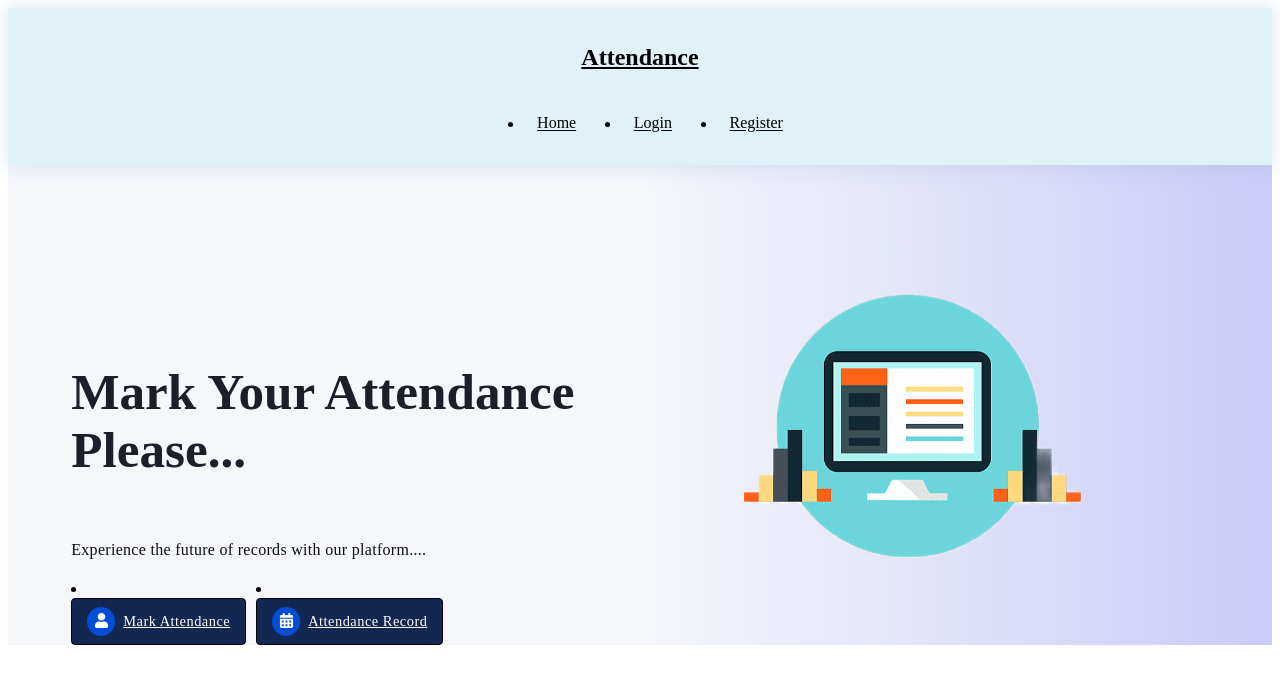
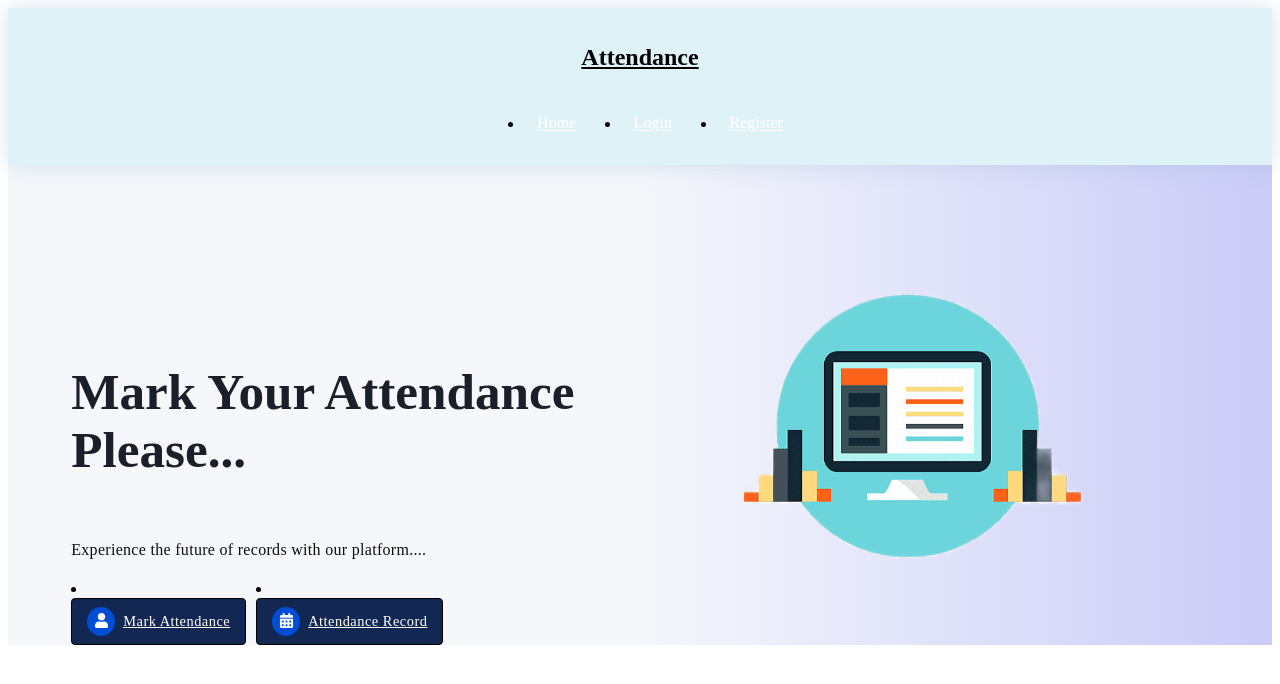
Before and after one commit to zeusopdark/Assignment_Frontend, a React (Create React App) app: page / in a window 1280 px wide. Shown: the top 684 px of the page. Built offline with nearby package versions, Linux system fonts and the light colour scheme.

Commit message:
Initial commit

```diff
--- a/src/styles/navbar.css
+++ b/src/styles/navbar.css
@@ -25,7 +25,7 @@ nav {
 
 .nav-logo a,
 .nav-links a {
-    color: var(--bold-text-color);
+    color: black;
 }
 
 .nav-links {
@@ -34,7 +34,7 @@ nav {
 }
 
 .nav-links .btn {
-    color: var(--white);
+    color: white;
     font-size: 0.8rem;
     padding: 0.4rem 0.8rem;
     cursor: pointer;
@@ -51,7 +51,7 @@ nav {
 .menu-open,
 .menu-close {
     position: absolute;
-    color: var(--black);
+    color: black;
     cursor: pointer;
 }
 
@@ -69,7 +69,7 @@ nav {
         left: 0%;
         width: 100vw;
         height: 100vh;
-        background-color: var(--light-blue);
+        background-color: lightblue;
         flex-direction: column;
         transform: translateX(100%);
         justify-content: center;
@@ -79,7 +79,7 @@ nav {
         gap: 3rem;
         transition: all 0.3s linear;
         color: white;
-        background-color: rgba(75, 70, 70, 0.644);
+        background-color: rgba(31, 29, 29, 0.644);
     }
 
     .nav-active .nav-links {
```
